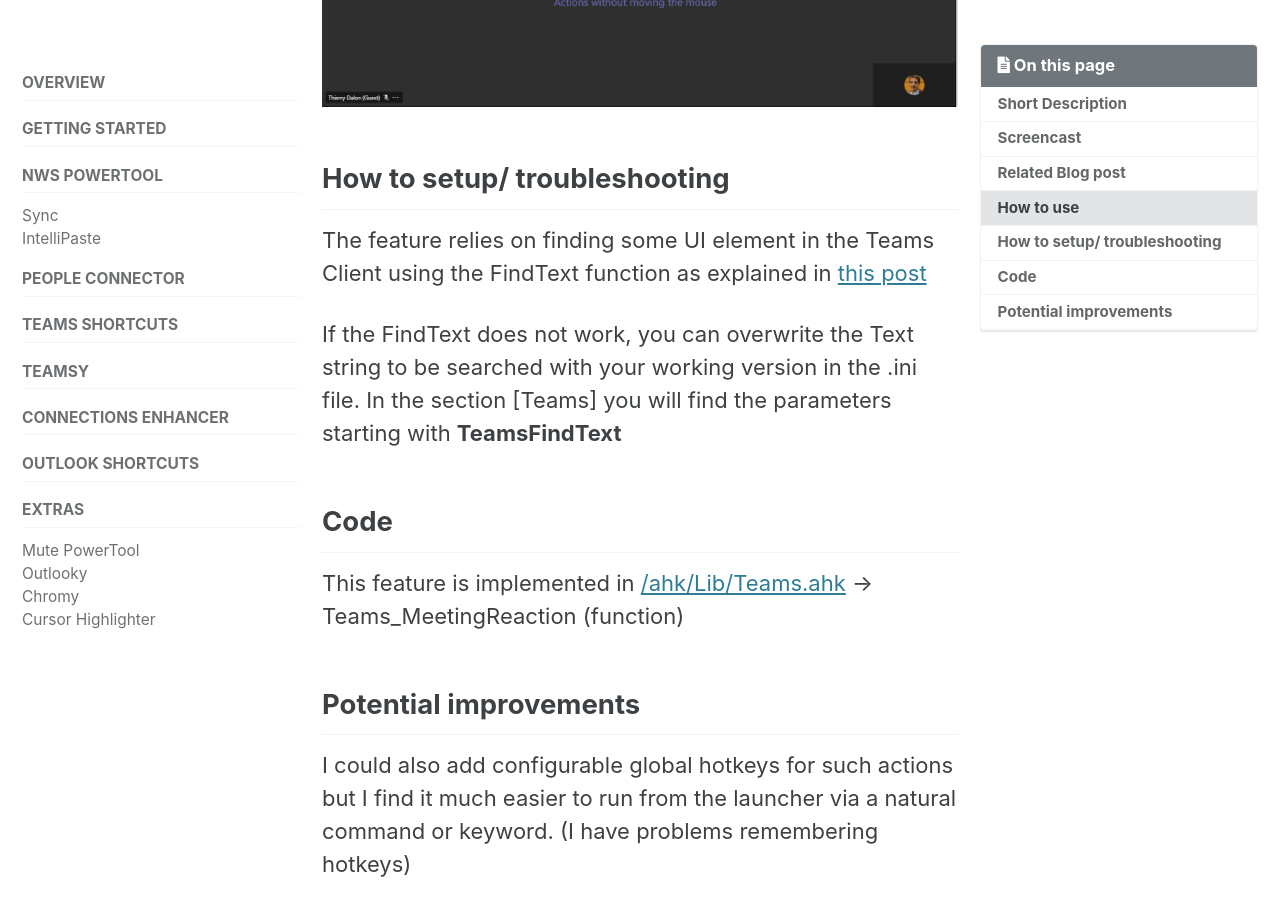
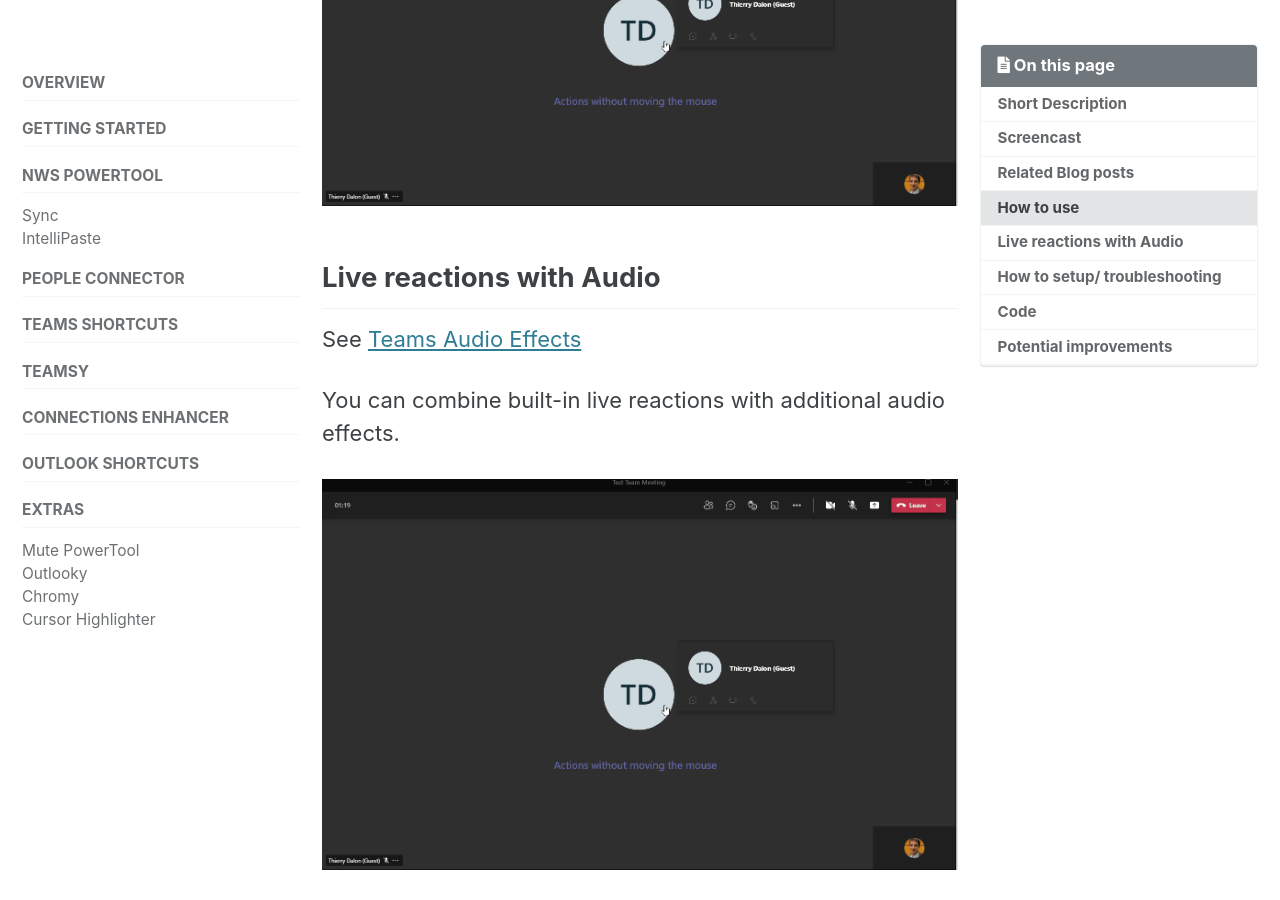
Before and after one commit to tdalon/ahk, a Jekyll site: the page built from docs/_pages/Teams-Meeting-Reactions.md, in a window 1280 px wide and 900 px high, scrolled down 1862 px. Built offline with Jekyll 4.4.1, drawn with Linux system fonts in a browser that asks for light colours; cached includes are drawn as plain includes; comment, search, counter and statistics services are not loaded; some of the changed text lies outside the part shown.

Commit message:
update docs

```diff
--- a/docs/_pages/Teams-Meeting-Reactions.md
+++ b/docs/_pages/Teams-Meeting-Reactions.md
@@ -14,7 +14,10 @@ It is based on AutoHotkey [FindText](https://www.autohotkey.com/boards/viewtopic
 <p style="text-align: center;"><iframe width="560" height="315" src="https://www.youtube.com/embed/sPy07IzEGu4" frameborder="0" allow="accelerometer; autoplay; encrypted-media; gyroscope; picture-in-picture" allowfullscreen></iframe></p>
 
 
-## [Related Blog post](https://tdalon.blogspot.com/2021/03/teams-meeting-reactions-shortcuts.html)
+## Related Blog posts
+
+* [Teams Meeting Reactions](https://tdalon.blogspot.com/2021/03/teams-meeting-reactions-shortcuts.html)
+* [Teams Audio Effects](https://tdalon.blogspot.com/2021/12/teams-audio-effects.html)
 
 ## How to use
 
@@ -32,6 +35,15 @@ This make it so much easier to LOL in a meeting (click to enlarge):
 
 <div style="text-align:center"><a href="https://tdalon.github.io/ahk/assets/images/Teams_Lol.gif"><img src="/ahk/assets/images/Teams_Lol.gif" alt="Teams Meeting Reaction LOL"></a></div>
 
+## Live reactions with Audio
+
+See [Teams Audio Effects](https://tdalon.blogspot.com/2021/12/teams-audio-effects.html)
+
+You can combine built-in live reactions with additional audio effects.
+
+<div style="text-align:center"><a href="https://tdalon.github.io/ahk/assets/images/Teams_MeetingLiveReactions_Audio.gif"><img src="/ahk/assets/images/Teams_Lol.gif" alt="Teams Meeting Reaction LOL"></a></div>
+
+
 ## How to setup/ troubleshooting
 
 The feature relies on finding some UI element in the Teams Client using the FindText function as explained in [this post](https://tdalon.blogspot.com/2021/03/ahk-findtext-teams-shortcuts.html)
```
Also changed, not shown: docs/_pages/Sync.md (added, +30 -0 lines), docs/_pages/Teams-Shortcuts.md (+4 -0 lines), docs/_pages/Teamsy.md (+2 -2 lines).
